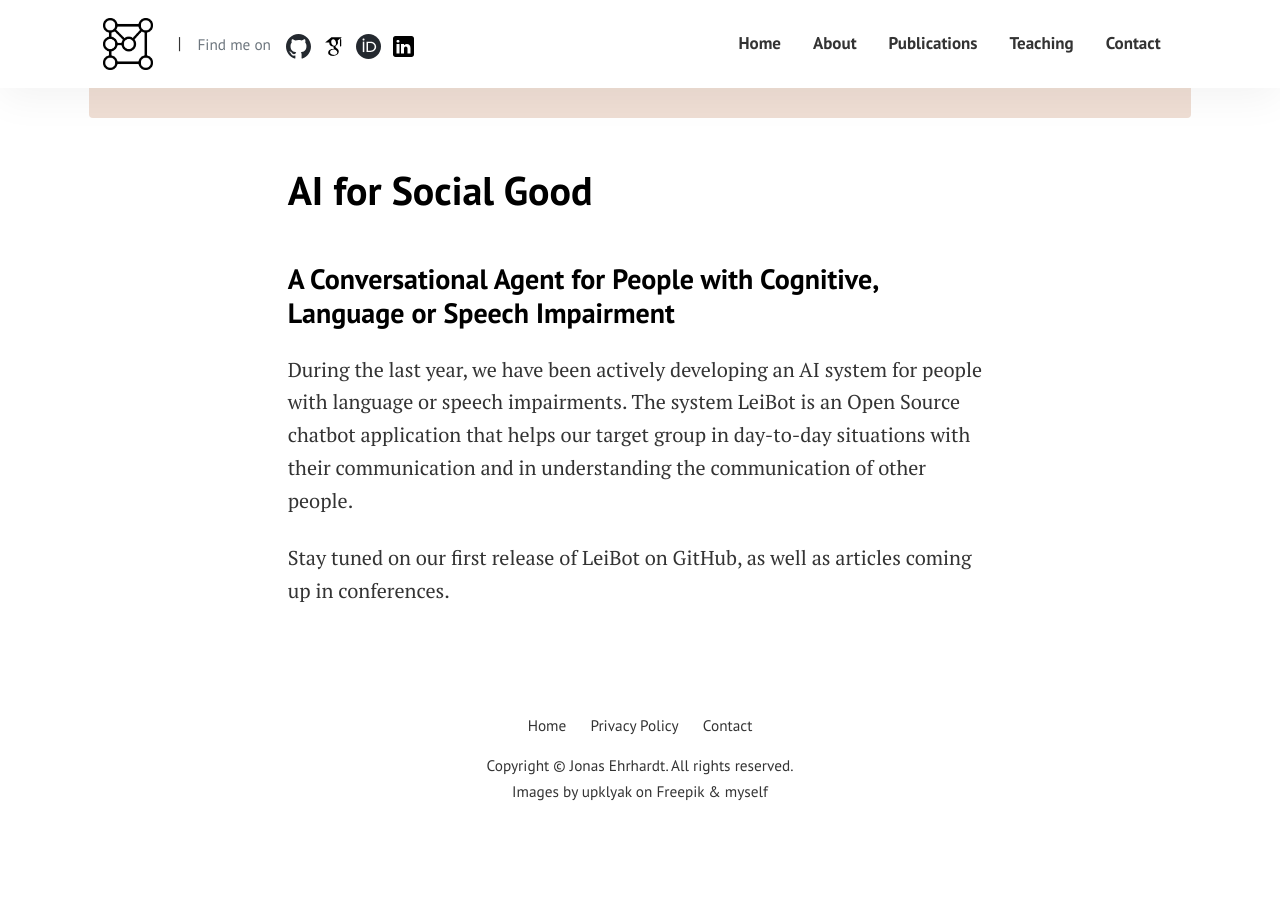
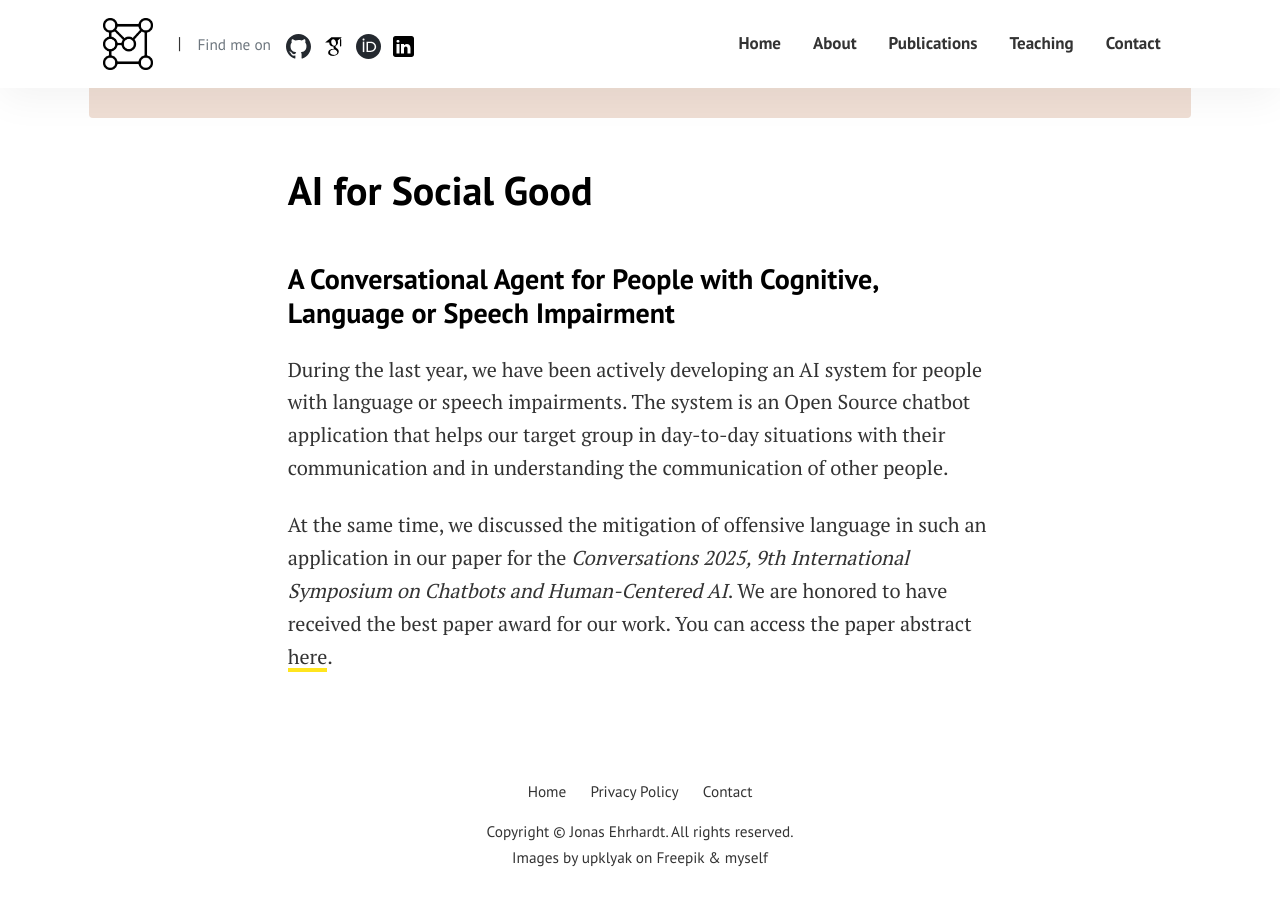
Before and after one commit to j-ehrhardt/my-webpage, a Jekyll site: the page built from pages/ai-for-social-good.md, in a window 1280 px wide and 900 px high, scrolled down 618 px. Built offline with Jekyll 4.4.1, drawn with Linux system fonts in a browser that asks for light colours; before the commit the page ends 1452 px from its top, so only the background shows below that.

```diff
--- a/pages/ai-for-social-good.md
+++ b/pages/ai-for-social-good.md
@@ -9,6 +9,9 @@ description: Read more about a matter of heart project I am proud to be part of.
 
 ### A Conversational Agent for People with Cognitive, Language or Speech Impairment
 
-During the last year, we have been actively developing an AI system for people with language or speech impairments. The system LeiBot is an Open Source chatbot application that helps our target group in day-to-day situations with their communication and in understanding the communication of other people.
+During the last year, we have been actively developing an AI system for people with language or speech impairments.
+The system is an Open Source chatbot application that helps our target group in day-to-day situations with their communication and in understanding the communication of other people.
 
-Stay tuned on our first release of LeiBot on GitHub, as well as articles coming up in conferences.
+At the same time, we discussed the mitigation of offensive language in such an application in our paper for the *Conversations 2025, 9th International Symposium on Chatbots and Human-Centered AI*.
+We are honored to have received the best paper award for our work.
+You can access the paper abstract [here](https://jonas-ehrhardt.de/balancing-offensive-language-and-freedom-of-expression-in-ai-speech-assistants/).
--- a/pages/contact.html
+++ b/pages/contact.html
@@ -1,7 +1,7 @@
 ---
 layout: page
 title: Contact Me
-order: 5
+order: 6
 permalink: "/contact/"
 comments: false
 image: assets/images/header-contact.png
```
Also changed, not shown: other parts of pages/ai-for-social-good.md (+1 -1 lines), pages/hai-cps.md (+1 -1 lines), pages/teaching.md (+1 -1 lines).
